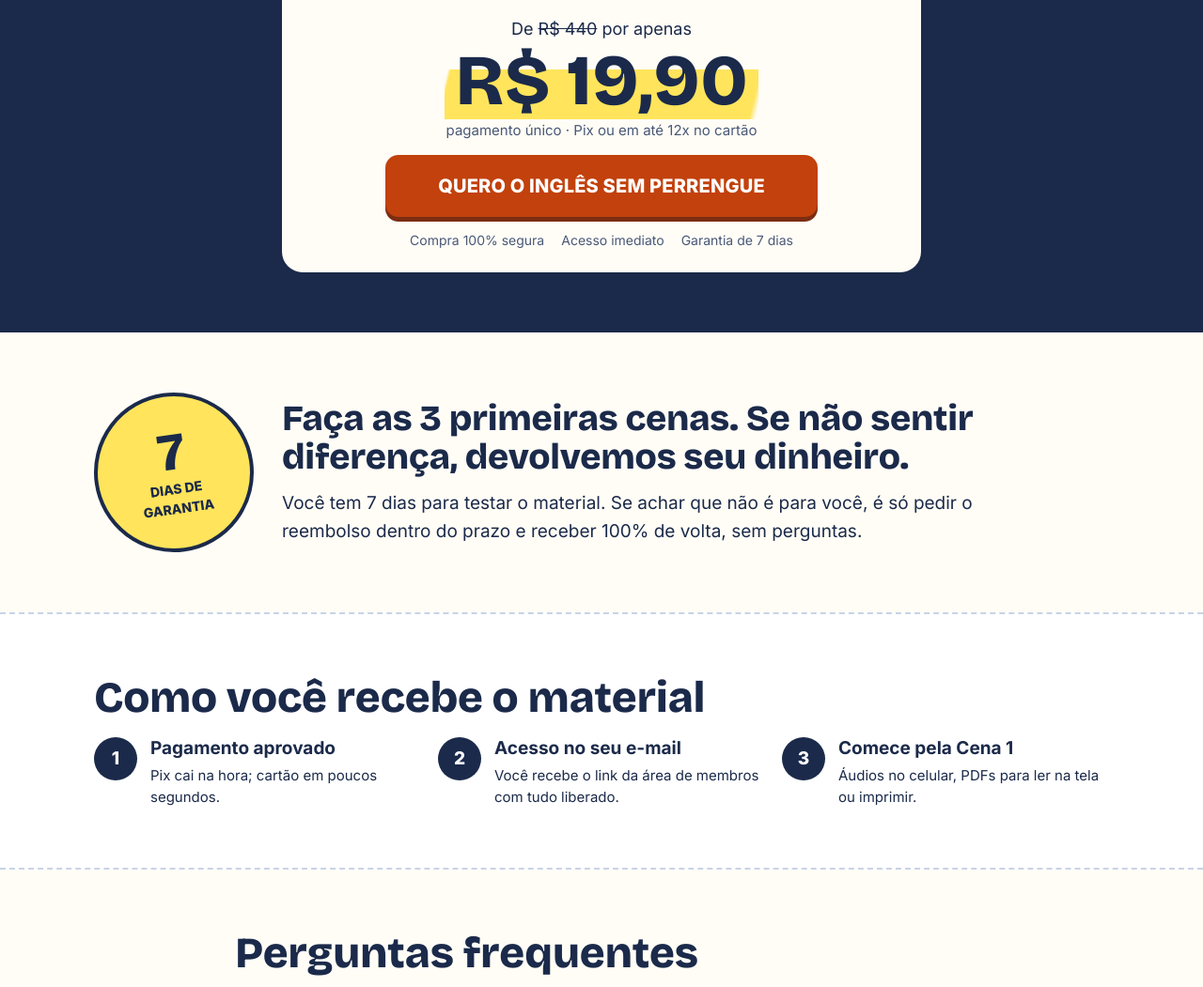
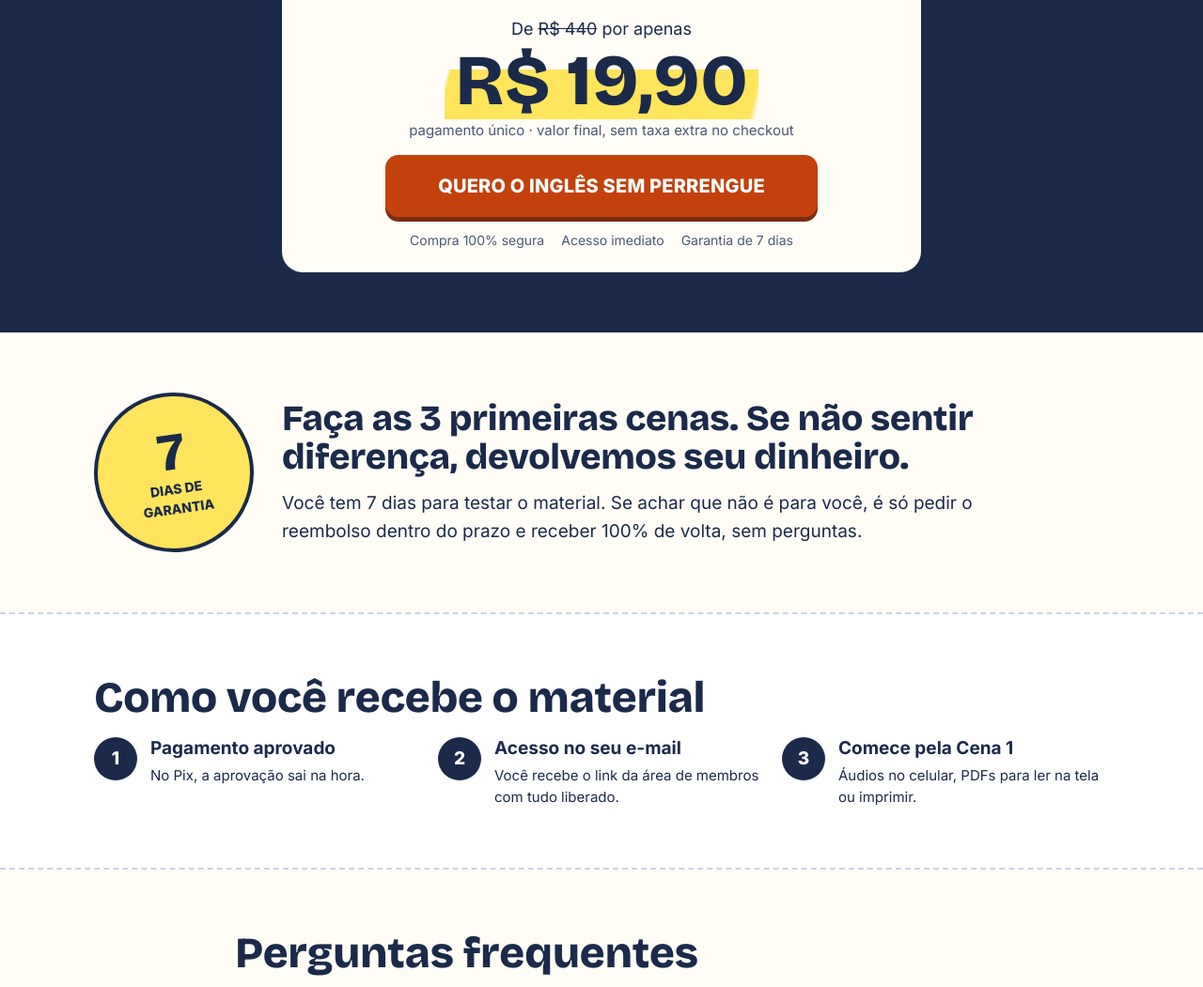
Before and after one commit to vitormurilo2021-lab/ingles-sem-perrengue, a plain HTML site: page public/oferta/index.html in a window 1280 px wide. Shown: the part 8106-9157 px from the top of the page at 94% size. Drawn offline with Linux system fonts and the light colour scheme.

Commit message:
Oferta: texto de pagamento alinhado ao checkout (total R$ 19,90 com taxa)
Co-Authored-By: Claude Opus 5.5 <noreply@anthropic.com>
Claude-Session: https://claude.ai/code/session_01QvmczT1P3uEks9Ar8yfoC3

```diff
--- a/public/oferta/index.html
+++ b/public/oferta/index.html
@@ -170,7 +170,7 @@
       <div class="price">
         <div>De <s class="js-price-from">R$ 440</s> por apenas</div>
         <div class="big"><span class="hl js-price">R$ 19,90</span></div>
-        <div class="muted">pagamento único · Pix ou em até 12x no cartão</div>
+        <div class="muted">pagamento único · valor final, sem taxa extra no checkout</div>
       </div>
       <a class="btn btn-lg js-checkout" href="#">QUERO O INGLÊS SEM PERRENGUE</a>
       <div class="trust"><span>Compra 100% segura</span><span>Acesso imediato</span><span>Garantia de 7 dias</span></div>
@@ -190,7 +190,7 @@
   <div class="wrap">
     <h2>Como você recebe o material</h2>
     <div class="how-grid">
-      <div><span class="n">1</span><div><h3>Pagamento aprovado</h3><p>Pix cai na hora; cartão em poucos segundos.</p></div></div>
+      <div><span class="n">1</span><div><h3>Pagamento aprovado</h3><p>No Pix, a aprovação sai na hora.</p></div></div>
       <div><span class="n">2</span><div><h3>Acesso no seu e-mail</h3><p>Você recebe o link da área de membros com tudo liberado.</p></div></div>
       <div><span class="n">3</span><div><h3>Comece pela Cena 1</h3><p>Áudios no celular, PDFs para ler na tela ou imprimir.</p></div></div>
     </div>
```
